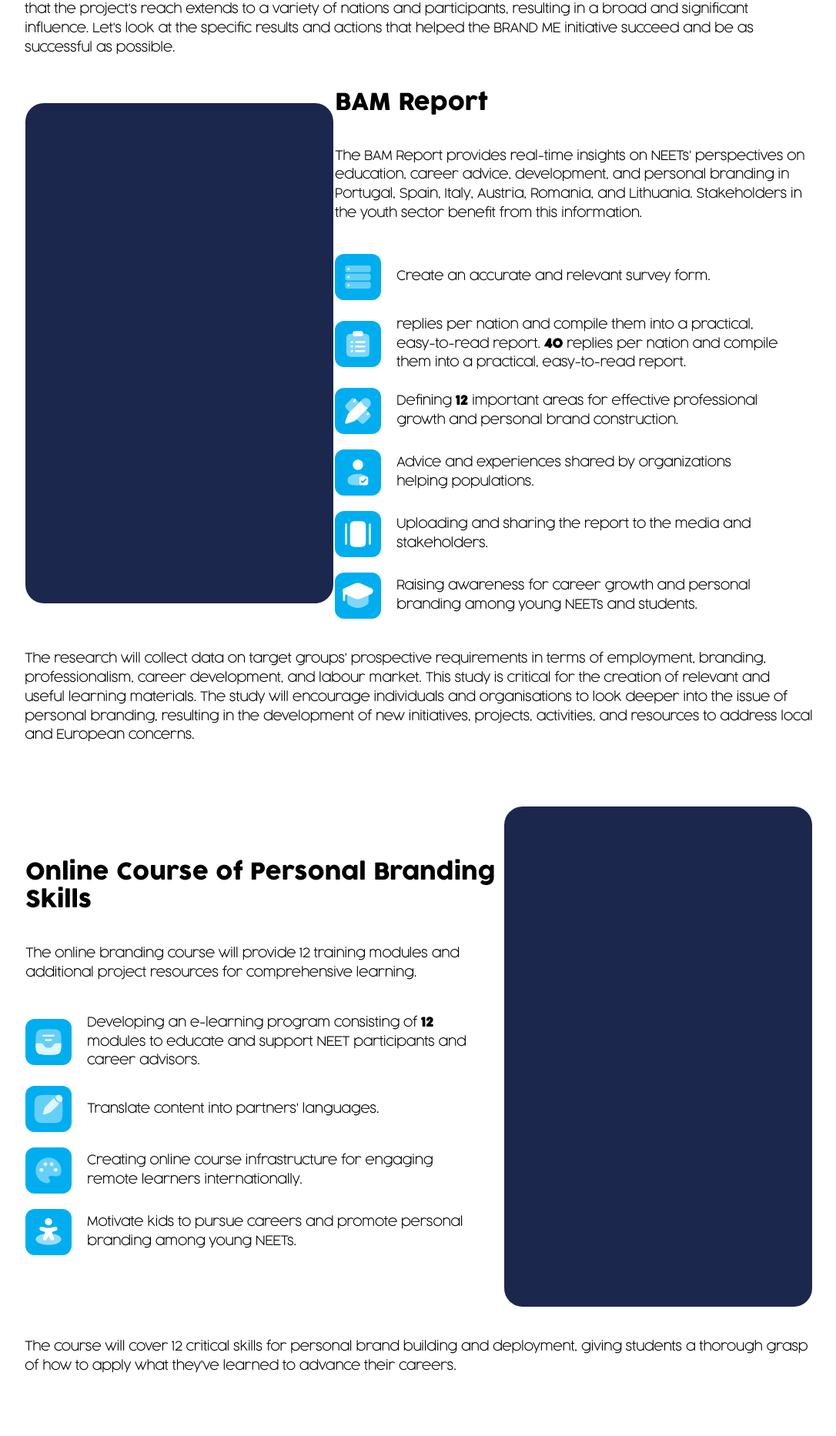
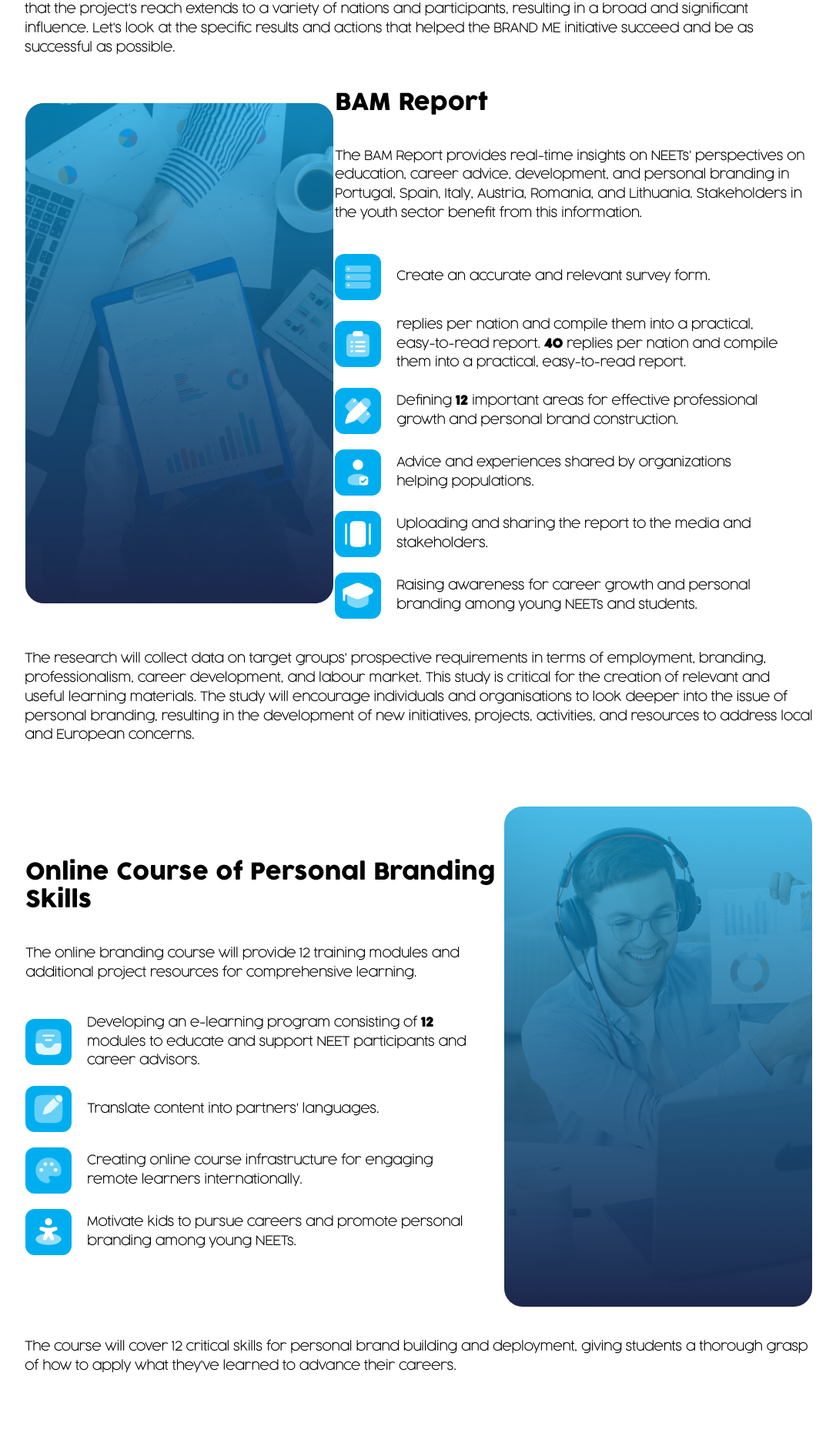
Before and after one commit to Valuegate/Brand-me, a Next.js app: page /results in a window 1280 px wide. Shown: the part 411-2277 px from the top of the page at 77% size, without its empty margins (96-1182 px from the left). Built offline with nearby package versions, Linux system fonts and the light colour scheme.

Commit message:
Added the other images

```diff
--- a/src/components/about/About.tsx
+++ b/src/components/about/About.tsx
@@ -12,6 +12,7 @@ import Link from "next/link";
 import { useTranslation } from "react-i18next";
 
 import Pic3 from "@/assets/pic 3.png";
+import Pic2 from "@/assets/pic 2.png";
 
 const AboutUsPage = () => {
   const { t } = useTranslation();
@@ -209,8 +210,13 @@ const AboutUsPage = () => {
           </div>
         </section>
 
-        <section className="mt-16 bg-brand border-none rounded-3xl">
-          <div className="pl-10 py-[2rem] md:px-5">
+        <div className="mt-16  border-none relative overflow-hidden rounded-3xl">
+          <Image
+            src={Pic2}
+            alt="image"
+            className="w-full h-[450px] object-cover"
+          />
+          <div className="pl-10 py-[2rem] md:px-5 bg-gradient-to-b absolute top-0 left-0 z-5 from-light-blue-66 to-dark-blue h-full w-full">
             <h1 className="text-4xl md:text-2xl text-white font-cocogoose md:text-center">
               {t("project_partners")}
             </h1>
@@ -234,7 +240,7 @@ const AboutUsPage = () => {
               </Link>
             </div>
           </div>
-        </section>
+        </div>
       </div>
       <Footer />
     </div>
--- a/src/components/results/Banner.tsx
+++ b/src/components/results/Banner.tsx
@@ -9,7 +9,7 @@ const Banner = () => {
       <h1 className="text-4xl md:text-2xl text-black font-cocogoose">
         {t('results_title')}
       </h1>
-      <p className="font-cocogoose-light font-bold">
+      <p className="font-cocogoose-light text-black font-bold">
         {t('results_desc')}
       </p>
     </div>
--- a/src/components/results/FlexComponent.tsx
+++ b/src/components/results/FlexComponent.tsx
@@ -1,5 +1,5 @@
 import React, { FC } from "react";
-
+import Image from "next/image";
 import { ReportFlex, iFlexProp } from "./types";
 
 const FlexComponent: FC<iFlexProp> = ({
@@ -8,16 +8,28 @@ const FlexComponent: FC<iFlexProp> = ({
   description,
   title,
   trailing,
+  image,
 }) => {
   return (
     <div className="w-full flex flex-col gap-10 py-10">
       <div className="w-full flex md:flex-col justify-around items-center">
         {arrangeRight && (
-          <div className="w-[400px] md:w-full bg-brand rounded-3xl h-[650px] md:h-[450px] md:hidden" />
+          <div className="overflow-hidden relative rounded-3xl">
+            <Image
+              src={image}
+              alt="image"
+              className="w-[400px] md:w-full h-[650px] md:h-[450px] object-cover"
+            />
+            <div className="bg-gradient-to-b absolute top-0 left-0 z-5 from-light-blue-66 to-dark-blue h-full w-full" />
+          </div>
         )}
         <div className="flex flex-col w-[620px] md:w-full">
-          <h1 className="text-3xl md:text-xl font-cocogoose">{title}</h1>
-          <p className="mt-10 md:mt-5 font-cocogoose-light font-bold">{description}</p>
+          <h1 className="text-3xl md:text-xl text-black font-cocogoose">
+            {title}
+          </h1>
+          <p className="mt-10 text-black md:mt-5 font-cocogoose-light font-bold">
+            {description}
+          </p>
           <div className="mt-10 md:mt-5 flex flex-col gap-5 w-full">
             {reports.map((detail, i) => {
               return (
@@ -34,13 +46,27 @@ const FlexComponent: FC<iFlexProp> = ({
           </div>
         </div>
         {!arrangeRight && (
-          <div className="w-[400px] md:w-full bg-brand rounded-3xl h-[650px] md:h-[450px] md:mt-10" />
+          <div className="overflow-hidden relative rounded-3xl">
+            <Image
+              src={image}
+              alt="image"
+              className="w-[400px] md:w-full h-[650px] md:h-[450px] object-cover"
+            />
+            <div className="bg-gradient-to-b absolute top-0 left-0 z-5 from-light-blue-66 to-dark-blue h-full w-full" />
+          </div>
         )}
-        {arrangeRight && (
-          <div className="w-[400px] md:w-full bg-brand rounded-3xl h-[650px] md:h-[450px] hidden md:block md:mt-10" />
-        )}
+        {/* {arrangeRight && (
+          <div className="overflow-hidden relative rounded-3xl">
+            <Image
+              src={image}
+              alt="image"
+              className="w-[400px] md:w-full h-[650px] md:h-[450px] object-cover"
+            />
+            <div className="bg-gradient-to-b absolute top-0 left-0 z-5 from-light-blue-66 to-dark-blue h-full w-full" />
+          </div>
+        )} */}
       </div>
-      <p className="font-cocogoose-light font-bold">{trailing}</p>
+      <p className="font-cocogoose-light font-bold text-black">{trailing}</p>
     </div>
   );
 };
--- a/src/components/results/Results.tsx
+++ b/src/components/results/Results.tsx
@@ -32,6 +32,11 @@ import Footer from "../resuable/Footer/Footer";
 
 import { globalKey, useGlobalStore } from "@/stores/globalStore";
 import { useTranslation } from 'next-i18next';
+
+import Pic4 from "@/assets/pic 4.png";
+import Pic5 from "@/assets/pic 5.png";
+import Pic6 from "@/assets/pic 6.png";
+import Pic7 from "@/assets/pic 7.png";
 
 const Results = () => {
   const { t } = useTranslation();
@@ -90,6 +95,7 @@ const Results = () => {
           title={t("bam_report")}
           description={t("bam_desc")}
           trailing={t("bam_trailing")}
+          image={Pic6}
         />
         <FlexComponent
           reports={[
@@ -116,6 +122,7 @@ const Results = () => {
           title={t("branding_course")}
           description={t("branding_desc")}
           trailing={t("branding_trailing")}
+          image={Pic7}
                   />
         <FlexComponent
           reports={[
@@ -144,6 +151,7 @@ const Results = () => {
           title={t("bam_manual")}
           description={t("manual_desc")}
           trailing={t("manual_trailing")}
+          image={Pic4}
         />
         <FlexComponent
           reports={[
@@ -175,6 +183,7 @@ const Results = () => {
           title={t("project_dissemination")}
           description=""
           trailing={t("dissemination_desc")}
+          image={Pic5}
         />
       </div>
       <Footer />
--- a/src/components/results/types.tsx
+++ b/src/components/results/types.tsx
@@ -14,6 +14,7 @@ export type iFlexProp = {
   description: string;
   trailing: string;
   arrangeRight: boolean;
+  image: StaticImageData;
 }
 
 export const ReportFlex: FC<iReportDetail> = ({ image, text, preBold, boldText }) => {
@@ -22,7 +23,7 @@ export const ReportFlex: FC<iReportDetail> = ({ image, text, preBold, boldText }
       <div className="bg-light-blue rounded-xl w-[60px] h-[60px] flex justify-center items-center">
         <Image src={image} alt="detail image" className="w-[40px] h-[40px]" />
       </div>
-      <p className="w-[500px] md:w-[75%] font-cocogoose-light font-bold">
+      <p className="w-[500px] md:w-[75%] font-cocogoose-light text-black font-bold">
         <span>{preBold && preBold}</span>{" "}
         <span className="font-cocogoose">{boldText && boldText}</span> {text}{" "}
       </p>
--- a/tailwind.config.ts
+++ b/tailwind.config.ts
@@ -31,6 +31,7 @@ module.exports = {
       "role-green-bg": "#CEEFD9",
       "green-100": "#00A707",
       "faint-border": "#DEDDDD",
+      "transparent": "rgba(0, 0, 0, 0)",
     },
     fontFamily: {
       'cocogoose': ['var(--font-cocogoose-regular)', 'sans-serif'],
```
Also changed, not shown: src/components/contact/ContactForm.tsx (+33 -16 lines).
